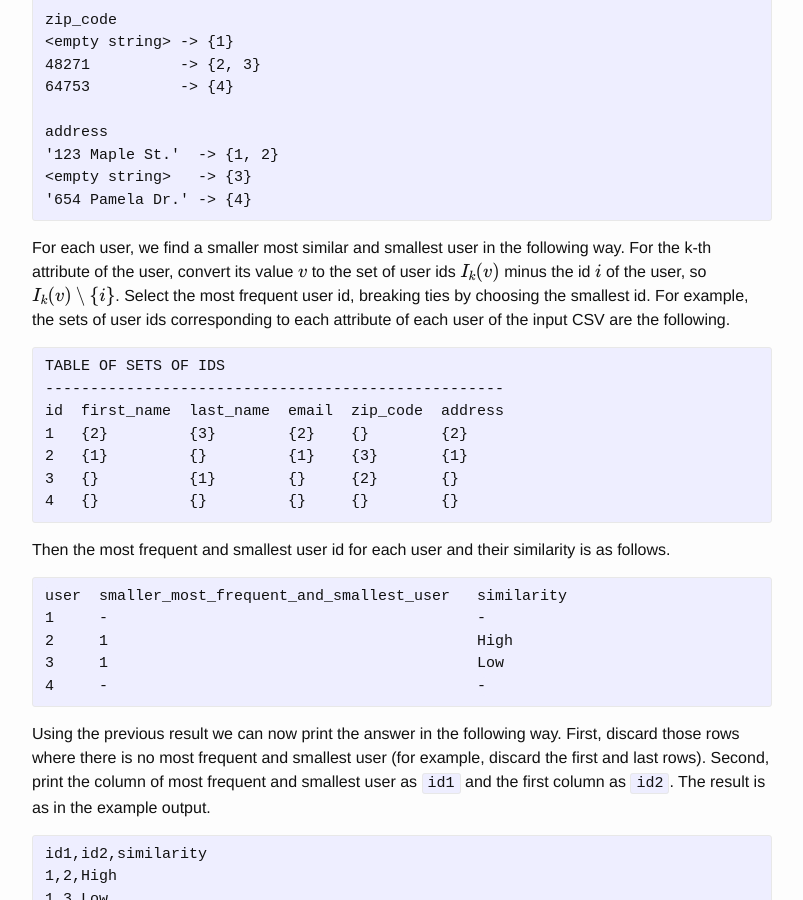
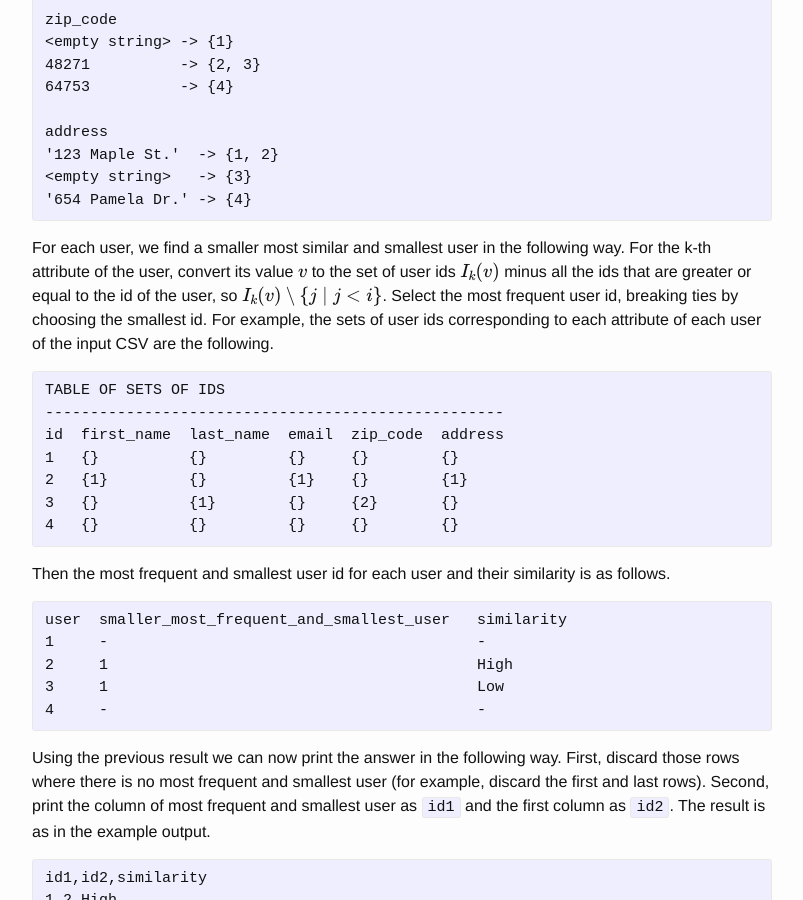
Before and after one commit to mrrusof/mrrusof.github.io, a Jekyll site: the page built from _posts/2026-11-08-duplicated-users.markdown, in a window 1280 px wide and 900 px high, scrolled down 1596 px. Shown: the whole window, without its empty margins (238-1041 px from the left). Built offline with Jekyll 4.4.1, drawn with Linux system fonts in a browser that asks for light colours; formulas are drawn with MathJax 3; comment, search, counter and statistics services are not loaded.

Commit message:
More edits to "Duplicated Users".

````diff
--- a/_posts/2026-11-08-duplicated-users.markdown
+++ b/_posts/2026-11-08-duplicated-users.markdown
@@ -97,24 +97,25 @@ address
 
 For each user, we find a smaller most similar and smallest user in the
 following way.  For the k-th attribute of the user, convert its value
-$@v@$ to the set of user ids $@I_k(v)@$ minus the id $@i@$ of the
-user, so $@I_k(v) \setminus \lbrace i \rbrace@$.  Select the most
-frequent user id, breaking ties by choosing the smallest id.  For
-example, the sets of user ids corresponding to each attribute of each
-user of the input CSV are the following.
+$@v@$ to the set of user ids $@I_k(v)@$ minus all the ids that are
+greater or equal to the id of the user, so $@I_k(v) \setminus \lbrace
+j \mid j < i \rbrace@$.  Select the most frequent user id, breaking ties by
+choosing the smallest id.  For example, the sets of user ids
+corresponding to each attribute of each user of the input CSV are the
+following.
 
 ```asciidoc
 TABLE OF SETS OF IDS
 ---------------------------------------------------
 id  first_name  last_name  email  zip_code  address
-1   {2}         {3}        {2}    {}        {2}
-2   {1}         {}         {1}    {3}       {1}
+1   {}          {}         {}     {}        {}
+2   {1}         {}         {1}    {}        {1}
 3   {}          {1}        {}     {2}       {}
 4   {}          {}         {}     {}        {}
 ```
 
-Then the most frequent and smallest user id for each user and their
-similarity is as follows.
+Then the most frequent and smallest user id for each user and
+their similarity is as follows.
 
 ```asciidoc
 user  smaller_most_frequent_and_smallest_user   similarity
````
